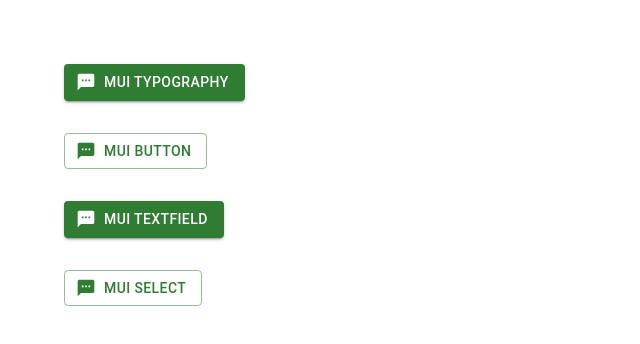
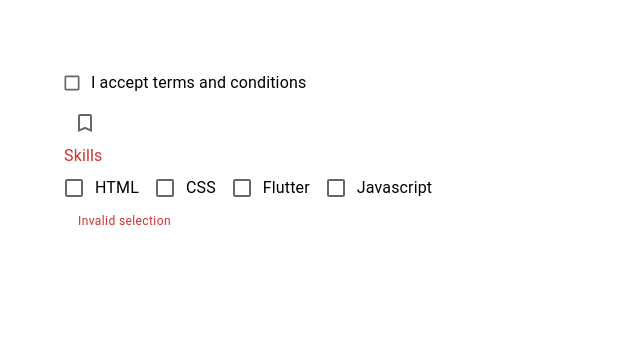
Before and after one commit to chayan-1906/material-ui-demo, a React (Vite) app: page /checkbox in a window 1280 px wide. Before the commit this address led to /. Shown: the top 344 px of the page, without its empty margins (0-640 px from the left). Built offline with nearby package versions, Linux system fonts and the light colour scheme.

Commit message:
mui-demo radio, checkbox, switch, rating

```diff
--- a/src/App.tsx
+++ b/src/App.tsx
@@ -5,6 +5,10 @@ import {MuiTextField} from './components/MuiTextField.tsx'
 import {MuiSelect} from './components/MuiSelect.tsx'
 import {BrowserRouter, Navigate, Route, Routes} from 'react-router-dom'
 import {Home} from './Home.tsx'
+import {MuiRadioButton} from './components/MuiRadioButton.tsx'
+import {MuiCheckbox} from './components/MuiCheckbox.tsx'
+import {MuiSwitch} from './components/MuiSwitch.tsx'
+import {MuiRating} from './components/MuiRating.tsx'
 
 function App() {
     return (
@@ -16,7 +20,11 @@ function App() {
                     <Route path='/button' element={<MuiButton/>}/>
                     <Route path='/textfield' element={<MuiTextField/>}/>
                     <Route path='/select' element={<MuiSelect/>}/>
-                    <Route path='*' element={<Navigate to="/" replace/>}/>
+                    <Route path='/radio-button' element={<MuiRadioButton/>}/>
+                    <Route path='/checkbox' element={<MuiCheckbox/>}/>
+                    <Route path='/switch' element={<MuiSwitch/>}/>
+                    <Route path='/rating' element={<MuiRating/>}/>
+                    <Route path='*' element={<Navigate to='/' replace/>}/>
                 </Routes>
             </BrowserRouter>
         </div>
--- a/src/Home.tsx
+++ b/src/Home.tsx
@@ -1,27 +1,56 @@
 import {Box, Button, Stack} from '@mui/material'
-import {Textsms} from '@mui/icons-material'
+import {
+    CheckBoxRounded,
+    RadioButtonCheckedTwoTone,
+    SelectAllRounded,
+    SmartButtonRounded, Stars,
+    TextFieldsRounded,
+    Textsms,
+    ToggleOnRounded
+} from '@mui/icons-material'
 import {Link} from 'react-router-dom'
 
 export const Home = () => {
     return (
-        <Box width='200px'>
-            <Stack spacing={2}>
+        <Box display='flex' justifyContent='center'>
+            <Stack>
+                <Stack spacing={4} direction='row'>
                     <Link to='/typography'>
                         <Button variant='contained' color='success' startIcon={<Textsms/>}
                                 sx={{marginBottom: '16px'}}>MUI Typography</Button>
                     </Link>
                     <Link to='/button'>
-                    <Button variant='outlined' color='success' startIcon={<Textsms/>}
+                        <Button variant='outlined' color='primary' startIcon={<SmartButtonRounded/>}
                                 sx={{marginBottom: '16px'}}>MUI Button</Button>
                     </Link>
                     <Link to='/textfield'>
-                    <Button variant='contained' color='success' startIcon={<Textsms/>}
+                        <Button variant='contained' color='warning' startIcon={<TextFieldsRounded/>}
                                 sx={{marginBottom: '16px'}}>MUI TextField</Button>
                     </Link>
                     <Link to='/select'>
-                    <Button variant='outlined' color='success' startIcon={<Textsms/>}
+                        <Button variant='outlined' color='info' startIcon={<SelectAllRounded/>}
                                 sx={{marginBottom: '16px'}}>MUI Select</Button>
                     </Link>
+                    <Link to='/radio-button'>
+                        <Button variant='contained' color='error' startIcon={<RadioButtonCheckedTwoTone/>}
+                                sx={{marginBottom: '16px'}}>MUI Radio Button</Button>
+                    </Link>
+                    <Link to='/checkbox'>
+                        <Button variant='outlined' color='secondary' startIcon={<CheckBoxRounded/>}
+                                sx={{marginBottom: '16px'}}>MUI Checkbox</Button>
+                    </Link>
+                </Stack>
+
+                <Stack spacing={4} direction='row'>
+                    <Link to='/switch'>
+                        <Button variant='outlined' color='success' startIcon={<ToggleOnRounded/>}
+                                sx={{marginBottom: '16px'}}>MUI Switch</Button>
+                    </Link>
+                    <Link to='/rating'>
+                        <Button variant='contained' color='primary' startIcon={<Stars/>}
+                                sx={{marginBottom: '16px'}}>MUI Rating</Button>
+                    </Link>
+                </Stack>
             </Stack>
         </Box>
     )
--- a/src/components/MuiButton.tsx
+++ b/src/components/MuiButton.tsx
@@ -1,7 +1,7 @@
-import {Button, ButtonGroup, IconButton, Stack, ToggleButton, ToggleButtonGroup} from "@mui/material";
+import {Button, ButtonGroup, IconButton, Stack, ToggleButton, ToggleButtonGroup} from '@mui/material';
 import SendIcon from '@mui/icons-material/Send';
-import {useState} from "react";
-import {FormatBoldRounded, FormatItalicRounded, FormatUnderlinedRounded} from "@mui/icons-material";
+import {useState} from 'react';
+import {FormatBoldRounded, FormatItalicRounded, FormatUnderlinedRounded} from '@mui/icons-material';
 
 export const MuiButton = () => {
     const [formats, setFormats] = useState<string[]>([])
--- /dev/null
+++ b/src/components/MuiCheckbox.tsx
@@ -0,0 +1,67 @@
+import {Box, Checkbox, FormControl, FormControlLabel, FormGroup, FormHelperText, FormLabel} from '@mui/material';
+import {ChangeEvent, useState} from 'react';
+import {Bookmark, BookmarkBorder} from '@mui/icons-material';
+
+export const MuiCheckbox = () => {
+    const [acceptTnC, setAcceptTnC] = useState(false)
+    const [skills, setSkills] = useState<string[]>([])
+
+    console.log({acceptTnC})
+    console.log({skills})
+
+    const handleChange = (event: ChangeEvent<HTMLInputElement>) => {
+        setAcceptTnC(event.target.checked)
+    }
+
+    const handleSkillChange = (event: ChangeEvent<HTMLInputElement>) => {
+        const index = skills.indexOf(event.target.value)
+        if (index === -1) {
+            setSkills([...skills, event.target.value])
+        } else {
+            setSkills(skills.filter((skill) => skill !== event.target.value))
+        }
+    }
+
+    return (
+        <Box>
+            <Box>
+                <FormControlLabel
+                    control={<Checkbox size='small' color='secondary' checked={acceptTnC} onChange={handleChange}/>}
+                    label={'I accept terms and conditions'}/>
+            </Box>
+
+            <Box>
+                <Checkbox icon={<BookmarkBorder/>} checkedIcon={<Bookmark/>} checked={acceptTnC}
+                          onChange={handleChange}/>
+            </Box>
+
+            <Box>
+                <FormControl error>
+                    <FormLabel>Skills</FormLabel>
+                    <FormGroup row>
+                        <FormControlLabel
+                            control={<Checkbox value='html' checked={skills.includes('html')}
+                                               color='warning'
+                                               onChange={handleSkillChange}/>}
+                            label={'HTML'}/>
+                        <FormControlLabel control={<Checkbox value='css' checked={skills.includes('css')}
+                                                             color='secondary'
+                                                             onChange={handleSkillChange}/>}
+                                          label={'CSS'}/>
+                        <FormControlLabel
+                            control={<Checkbox value='flutter' checked={skills.includes('flutter')}
+                                               color='success'
+                                               onChange={handleSkillChange}/>}
+                            label={'Flutter'}/>
+                        <FormControlLabel
+                            control={<Checkbox value='javascript' checked={skills.includes('javascript')}
+                                               color='default'
+                                               onChange={handleSkillChange}/>}
+                            label={'Javascript'}/>
+                    </FormGroup>
+                    <FormHelperText>Invalid selection</FormHelperText>
+                </FormControl>
+            </Box>
+        </Box>
+    )
+}
--- /dev/null
+++ b/src/components/MuiRadioButton.tsx
@@ -0,0 +1,28 @@
+import {Box, FormControl, FormControlLabel, FormHelperText, FormLabel, Radio, RadioGroup} from '@mui/material'
+import {ChangeEvent, useState} from 'react'
+
+export const MuiRadioButton = () => {
+    const [value, setValue] = useState('')
+    console.log({value})
+
+    const handleChange = (event: ChangeEvent<HTMLInputElement>) => {
+        setValue(event.target.value)
+    }
+
+    return (
+        <Box>
+            <FormControl error>
+                <FormLabel id='job-experience-group-label'>Years of experience</FormLabel>
+                <RadioGroup name='job-experience-group' aria-labelledby='job-experience-group-label'
+                            onChange={handleChange} row>
+                    <FormControlLabel control={<Radio size='medium' color='secondary'/>} label='0-2'
+                                      value='0-2'></FormControlLabel>
+                    <FormControlLabel control={<Radio size='small' color='success'/>} label='3-5'
+                                      value='3-5'></FormControlLabel>
+                    <FormControlLabel control={<Radio/>} label='6-10' value='6-10'></FormControlLabel>
+                </RadioGroup>
+                <FormHelperText>Invalid Selection</FormHelperText>
+            </FormControl>
+        </Box>
+    )
+}
--- /dev/null
+++ b/src/components/MuiRating.tsx
@@ -0,0 +1,23 @@
+import {Rating, Stack} from '@mui/material'
+import {ChangeEvent, useState} from 'react'
+import {FavoriteBorderRounded, FavoriteRounded} from '@mui/icons-material'
+
+export const MuiRating = () => {
+    const [value, setValue] = useState<number | null>(3)
+    console.log({value})
+
+    const handleChange = (event: ChangeEvent<NonNullable<unknown>>, newValue: number | null) => {
+        setValue(newValue)
+    }
+
+    return (
+        <Stack spacing={2} width='200px'>
+            <Rating value={value} onChange={handleChange} precision={0.5} size='large'
+                    icon={<FavoriteRounded fontSize='inherit' color='error'/>}
+                    emptyIcon={<FavoriteBorderRounded fontSize='inherit'/>}
+                    readOnly
+                    // highlightSelectedOnly
+            />
+        </Stack>
+    )
+}
--- a/src/components/MuiSelect.tsx
+++ b/src/components/MuiSelect.tsx
@@ -1,5 +1,5 @@
-import {Box, MenuItem, TextField} from "@mui/material";
-import {ChangeEvent, useState} from "react";
+import {Box, MenuItem, TextField} from '@mui/material';
+import {ChangeEvent, useState} from 'react';
 
 export const MuiSelect = () => {
     const [selectedCountries, setSelectedCountries] = useState<string[]>([])
--- /dev/null
+++ b/src/components/MuiSwitch.tsx
@@ -0,0 +1,21 @@
+import {Box, FormControl, FormControlLabel, Switch} from '@mui/material'
+import {ChangeEvent, useState} from 'react'
+
+export const MuiSwitch = () => {
+    const [checked, setChecked] = useState(false)
+    console.log({checked})
+
+    const handleChange = (event: ChangeEvent<HTMLInputElement>) => {
+        setChecked(event.target.checked)
+    }
+
+    return (
+        <Box>
+            <FormControl>
+                <FormControlLabel
+                    control={<Switch color='secondary' size='small' checked={checked} onChange={handleChange}/>}
+                    label='Dark Mode'/>
+            </FormControl>
+        </Box>
+    )
+}
--- a/src/components/MuiTextField.tsx
+++ b/src/components/MuiTextField.tsx
@@ -1,5 +1,5 @@
-import {InputAdornment, Stack, TextField} from "@mui/material";
-import {useState} from "react";
+import {InputAdornment, Stack, TextField} from '@mui/material';
+import {useState} from 'react';
 
 export const MuiTextField = () => {
     const [value, setValue] = useState('')
```
Also changed, not shown: 1 other file (tests, documents, lock files or other folders). Lines whose indentation alone changed are shown as unchanged.
